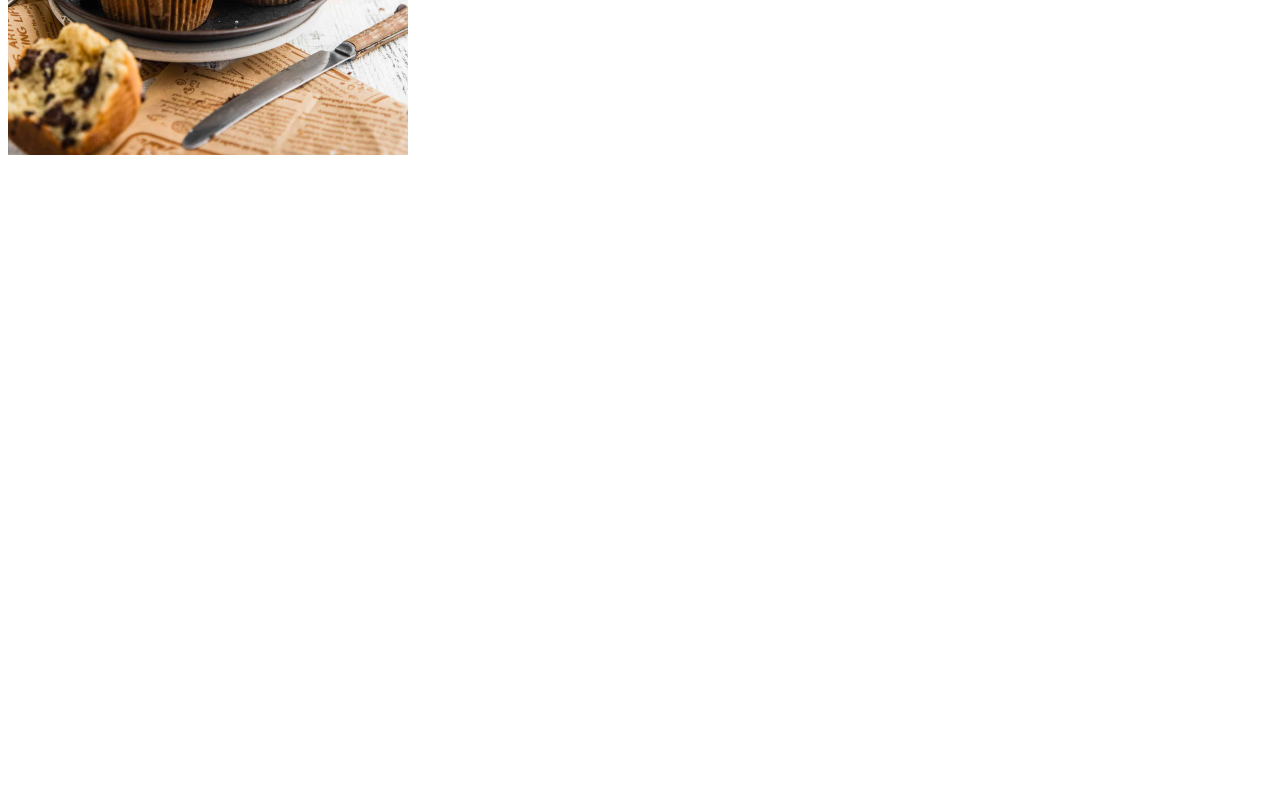
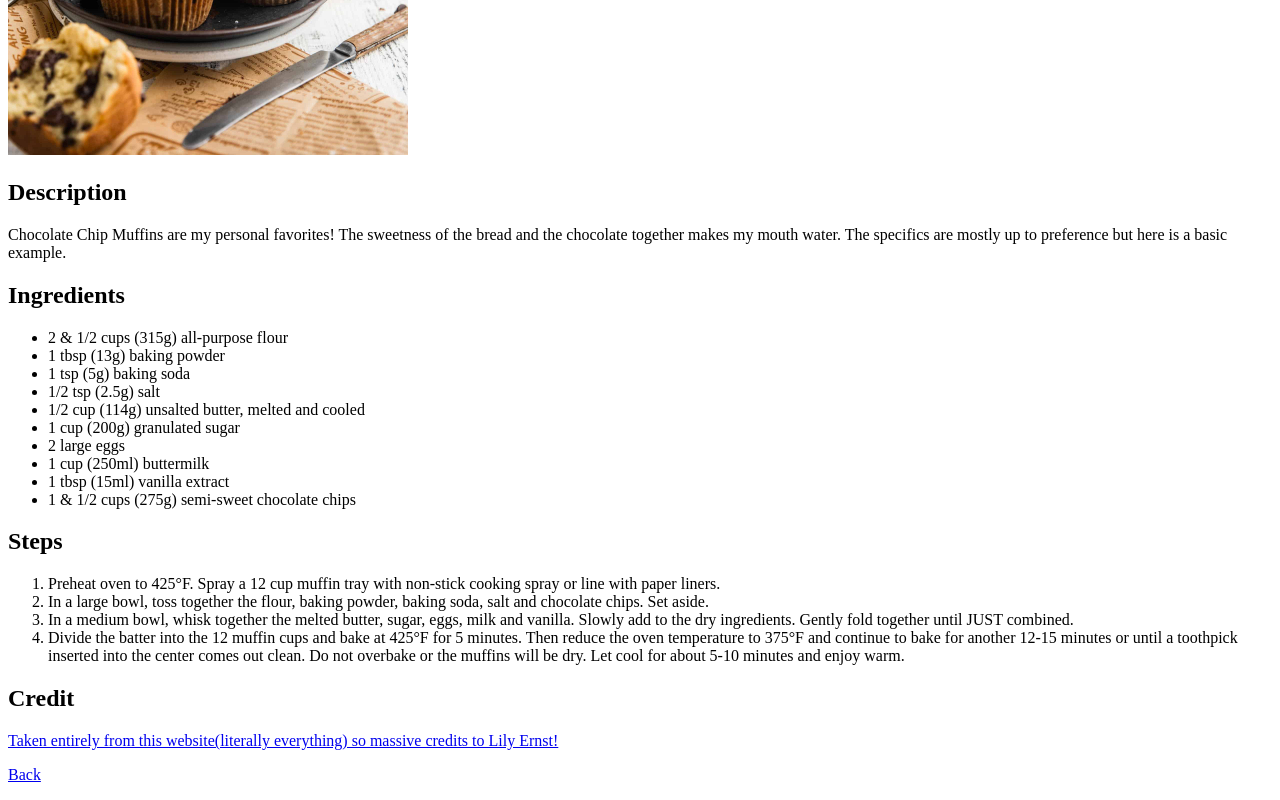
Before and after one commit to VixYun/odin-recipes, a plain HTML site: page recipes/chocochipmuffin.html in a window 1280 px wide. Shown: the part 425-1225 px from the top of the page. Before the commit the page ends 800 px from the top, so only its background shows below. Drawn offline with Linux system fonts and the light colour scheme.

Commit message:
Add the needed information in chocochipmuffin.html including credit and a back link

```diff
--- a/recipes/chocochipmuffin.html
+++ b/recipes/chocochipmuffin.html
@@ -9,5 +9,55 @@
     <h1>Chocolate Chip Cookies</h1>
     <img src="../img/chocochipmuffin.jpeg" alt="a picture of chocolate chip cookies"
     height="500" width="400">
+    <p>
+        <h2>Description</h2>
+        Chocolate Chip Muffins are my personal favorites! The sweetness of
+        the bread and the chocolate together makes my mouth water. The
+        specifics are mostly up to preference but here is a basic example.
+    </p>
+    <p>
+        <h2>Ingredients</h2>
+        <ul>
+            <li>2 & 1/2 cups (315g) all-purpose flour</li>
+            <li>1 tbsp (13g) baking powder</li>
+            <li>1 tsp (5g) baking soda</li>
+            <li>1/2 tsp (2.5g) salt</li>
+            <li>1/2 cup (114g) unsalted butter, melted and cooled</li>
+            <li>1 cup (200g) granulated sugar</li>
+            <li>2 large eggs</li>
+            <li>1 cup (250ml) buttermilk</li>
+            <li>1 tbsp (15ml) vanilla extract</li>
+            <li>1 & 1/2 cups (275g) semi-sweet chocolate chips</li>
+        </ul>
+    </p>
+    <p>
+        <h2>Steps</h2>
+        <ol>
+            <li>Preheat oven to 425°F. Spray a 12 cup muffin tray with
+                non-stick cooking spray or line with paper liners.</li>
+            <li>In a large bowl, toss together the flour, baking powder,
+                baking soda, salt and chocolate chips. Set aside.</li>
+            <li>In a medium bowl, whisk together the melted butter, sugar,
+                eggs, milk and vanilla. Slowly add to the dry ingredients.
+                Gently fold together until JUST combined.</li>
+            <li>Divide the batter into the 12 muffin cups and bake at 425°F
+                for 5 minutes. Then reduce the oven temperature to 375°F
+                and continue to bake for another 12-15 minutes or until
+                a toothpick inserted into the center comes out clean.
+                Do not overbake or the muffins will be dry. Let cool for
+                about 5-10 minutes and enjoy warm.</li>
+        </ol>
+    </p>
+    <p>
+        <h2>Credit</h2>
+        <a href="https://www.littlesweetbaker.com/bakery-style-chocolate-chip-muffins-2/"
+        target="_blank" rel="noopener noreferrer">
+            Taken entirely from this website(literally everything) so massive
+            credits to Lily Ernst!
+        </a>
+    </p>
+    <p>
+        <a href="../index.html">Back</a>
+    </p>
 </body>
 </html>
```
